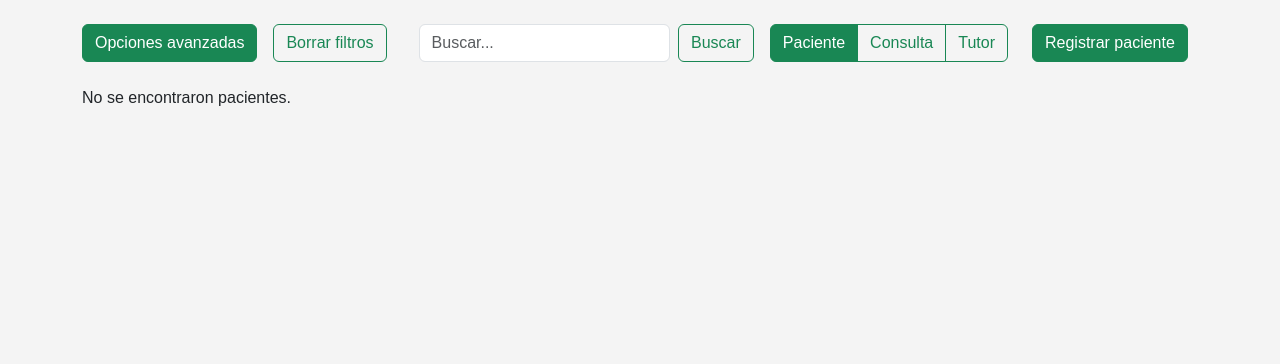
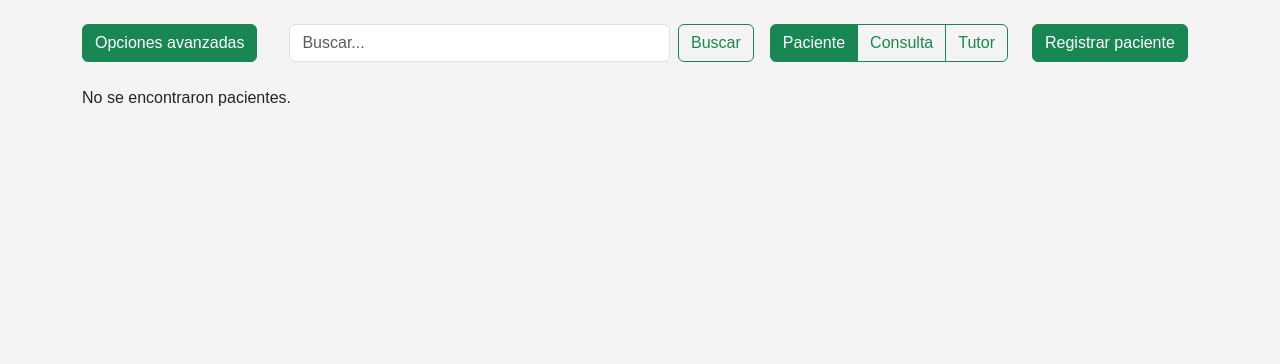
Before and after one commit to Walteriba/PPS, a Flask app: page / in a window 1280 px wide. Shown: the part 56-420 px from the top of the page. Run offline with Flask 3, Linux system fonts and the light colour scheme.

Commit message:
Se pone el boton dentro de opc. avanzadas

```diff
--- a/static/js/buscador.js
+++ b/static/js/buscador.js
@@ -91,6 +91,8 @@ document.addEventListener("DOMContentLoaded", function () {
       if (modoActual === "consulta") consultaBtn.checked = true;
 
       actualizarFiltros();
+
+      //  window.location.href = window.location.pathname + "?modo=" + modoActual;
     });
   }
 });
--- a/templates/partials/buscador.html
+++ b/templates/partials/buscador.html
@@ -10,15 +10,6 @@
     aria-controls="filtrosAvanzados"
   >
     Opciones avanzadas
-  </button>
-
-  <!-- Boton limpiar filtros -->
-  <button
-    id="clearFilters"
-    class="btn btn-outline-success me-3"
-    type="button"
-  >
-    Borrar filtros
   </button>
 
   <!-- Barra de busqueda -->
@@ -189,6 +180,12 @@
         />
       </div>
     </div>
+    <!-- Boton para borrar filtros -->
+    <div class="text-end mt-3">
+      <button id="clearFilters" class="btn btn-outline-success" type="button">
+        Borrar filtros
+      </button>
+    </div>
 
   </div>
 </div>
```
